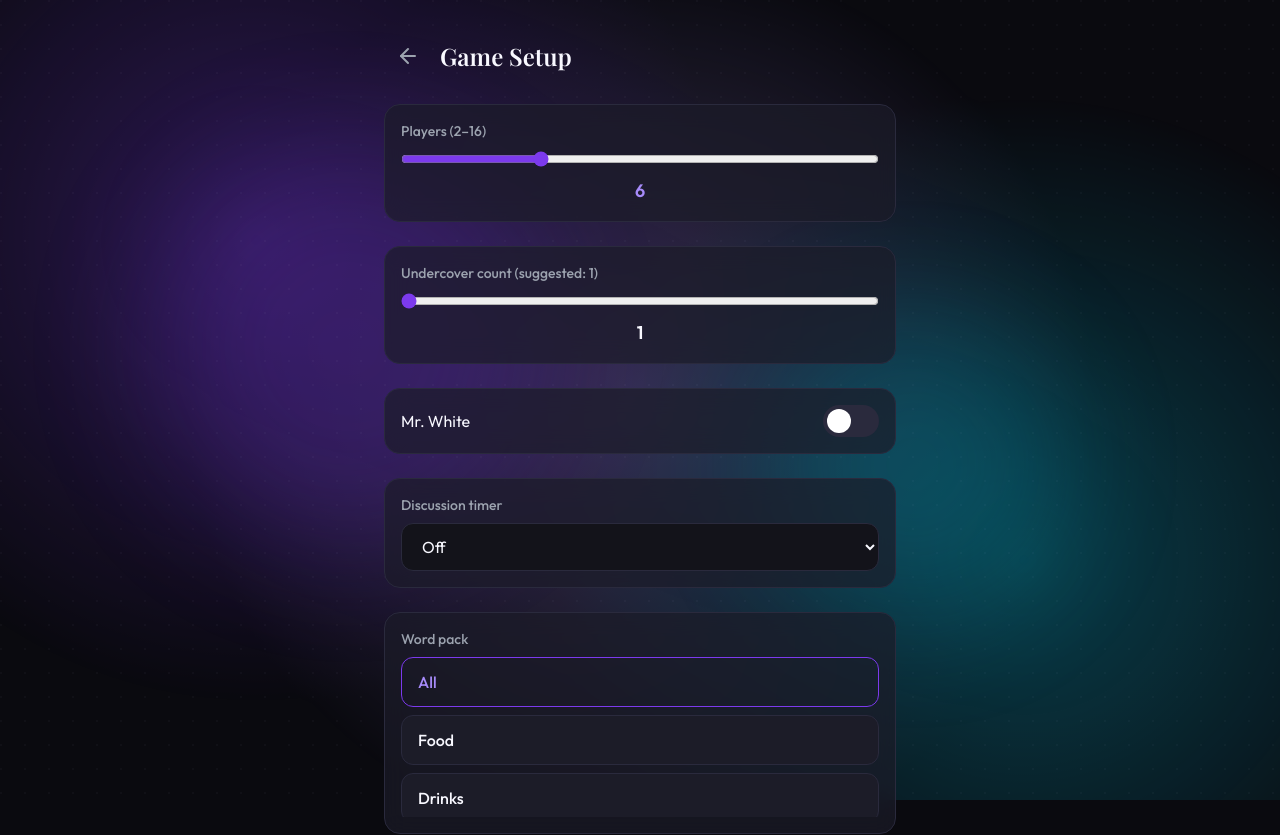
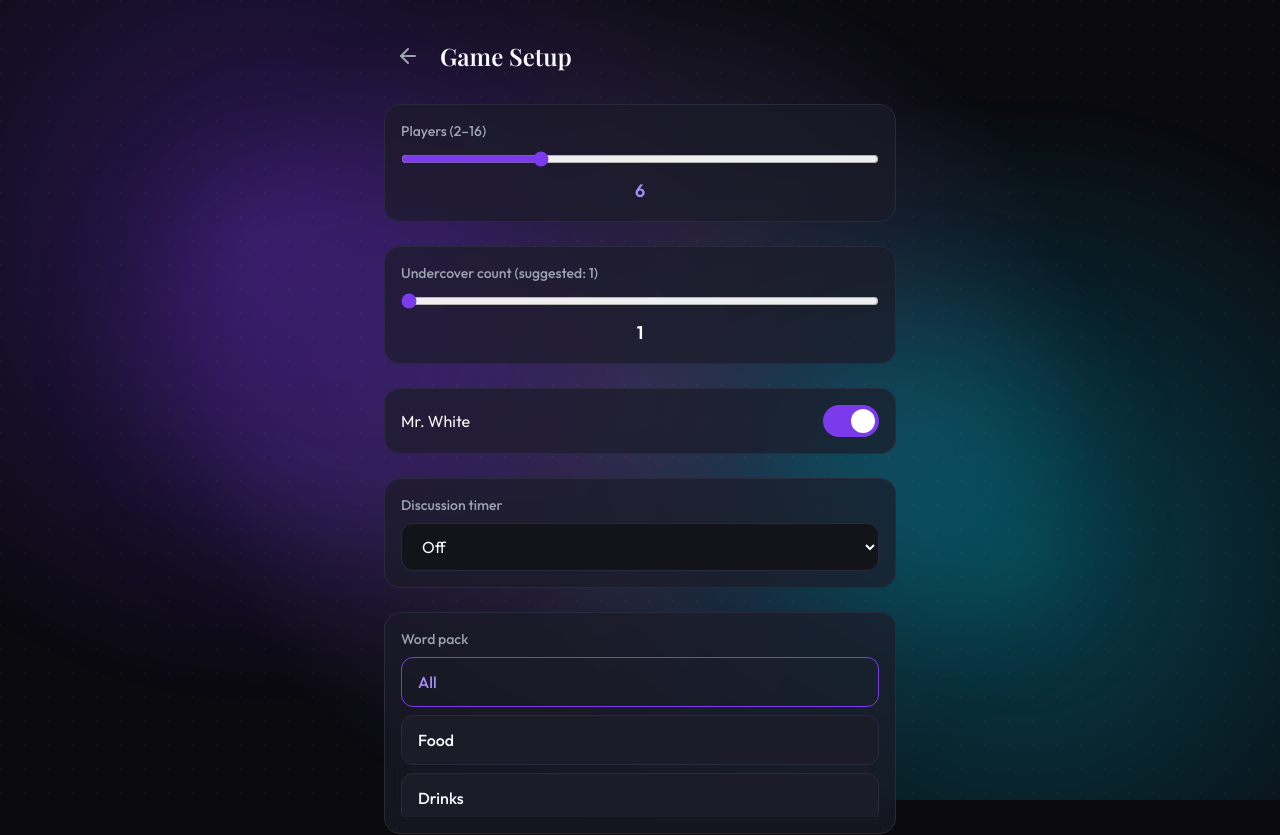
Before and after one commit to mandip42/Shadow_Word, a Next.js app: page /setup in a window 1280 px wide. Shown: the top 835 px of the page. Built offline with nearby package versions, Linux system fonts and the light colour scheme; a web font is replaced by a local one.

Commit message:
Enable Mr. White feature by default

```diff
--- a/app/setup/page.tsx
+++ b/app/setup/page.tsx
@@ -47,7 +47,7 @@ export default function SetupPage() {
   const initGame = useGameStore((s) => s.initGame);
   const [playerCount, setPlayerCount] = useState(6);
   const [undercoverCount, setUndercoverCount] = useState(1);
-  const [mrWhiteEnabled, setMrWhiteEnabled] = useState(false);
+  const [mrWhiteEnabled, setMrWhiteEnabled] = useState(true);
   const [timerSeconds, setTimerSeconds] = useState<0 | 30 | 60 | 90>(0);
   const [wordPackFilter, setWordPackFilter] = useState<WordCategoryFilter>('all');
   const [difficultyFilter, setDifficultyFilter] = useState<'easy' | 'medium' | 'hard' | 'any'>('any');
```
